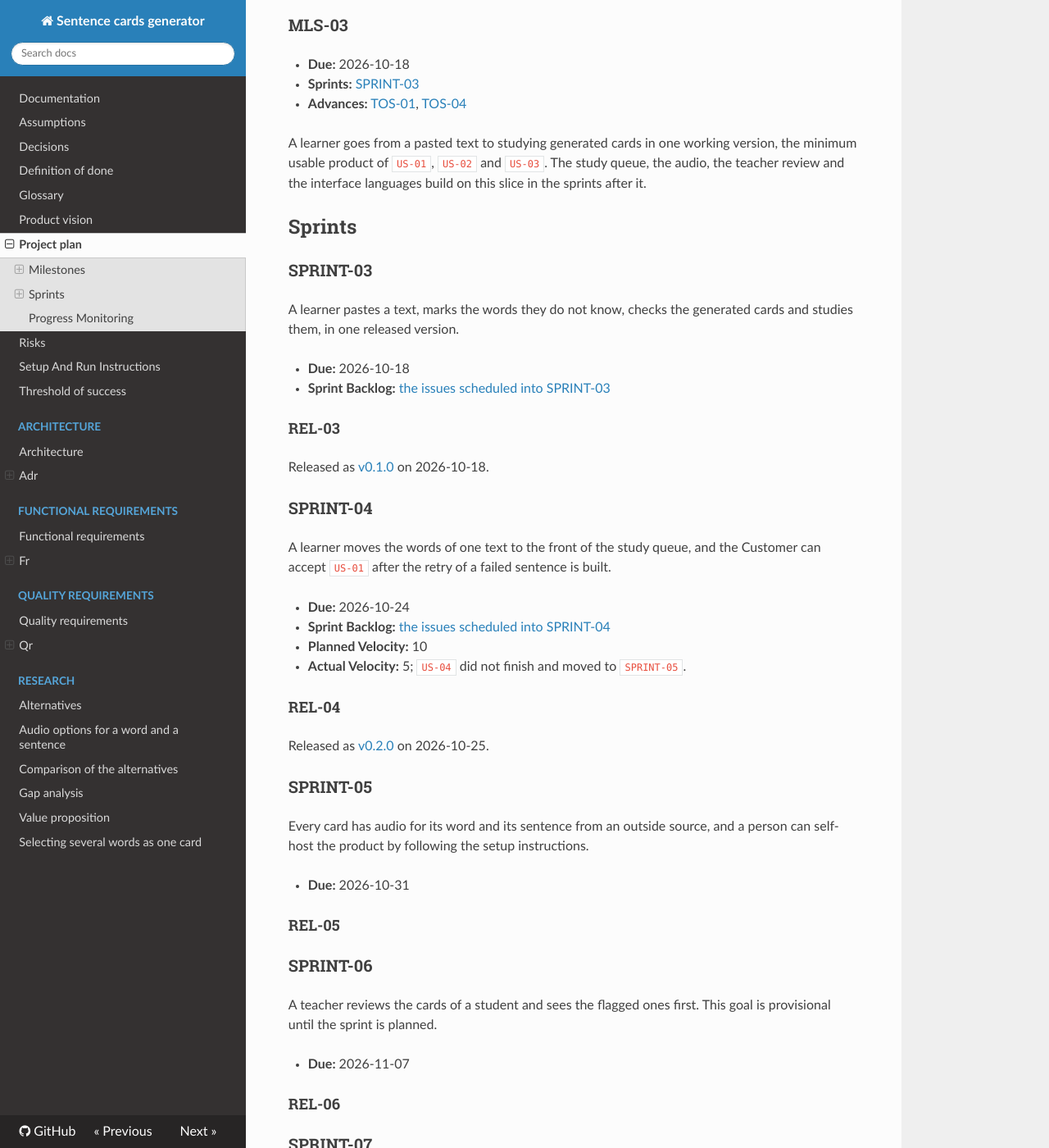
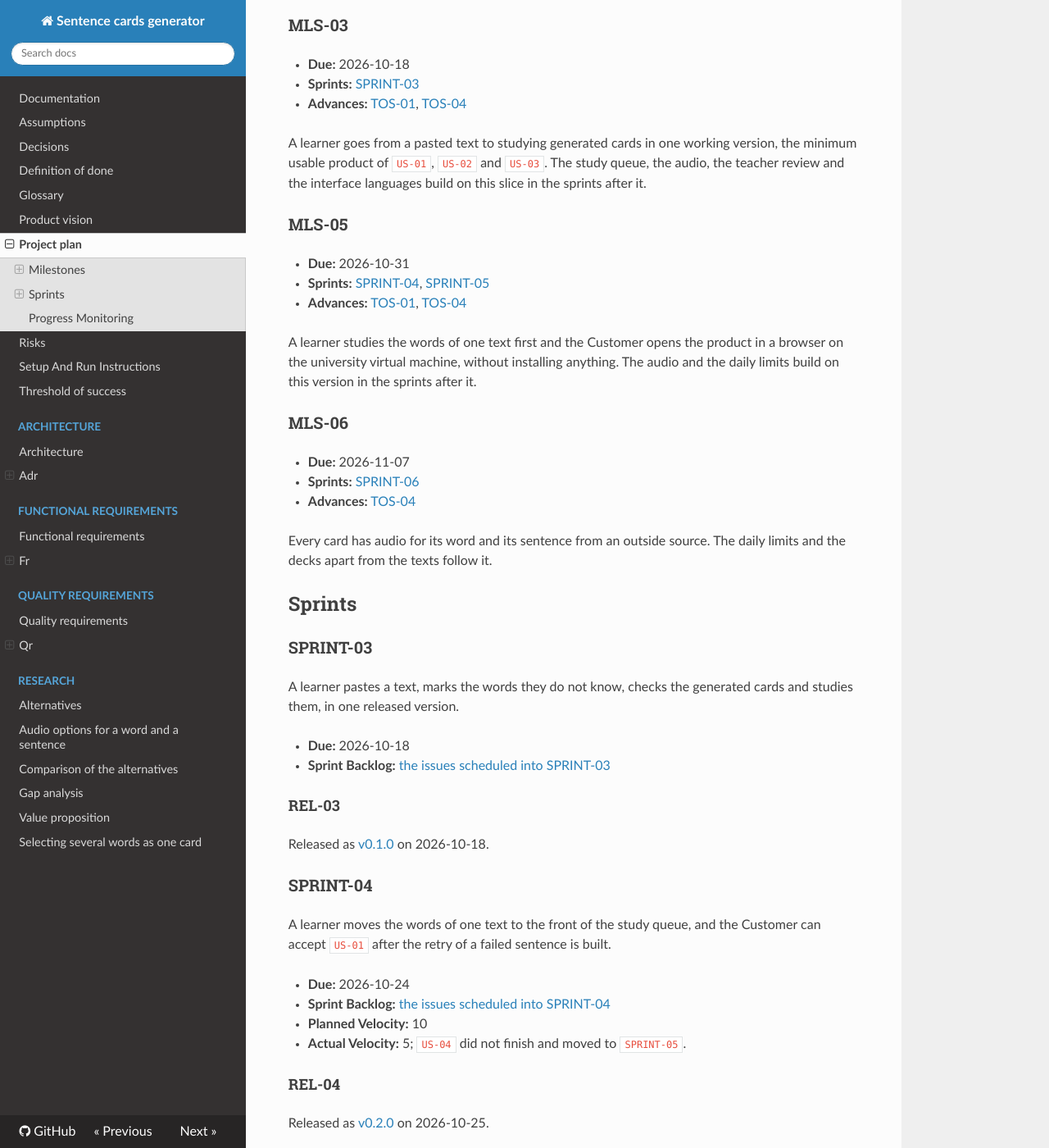
Before and after one commit to itpd-team-6/sentence-cards-generator-team-6, an MkDocs documentation site: the page built from docs/project-plan.md, in a window 1280 px wide and 1400 px high, scrolled down 199 px. Shown: the whole window at 82% size. Built offline with MkDocs 1.6.1, drawn with Linux system fonts in a browser that asks for light colours; nearby versions of some CDN libraries; some of the changed text lies outside the part shown.

Commit message:
Plan SPRINT-05 and define the milestones

```diff
--- a/docs/project-plan.md
+++ b/docs/project-plan.md
@@ -10,6 +10,24 @@
 
 A learner goes from a pasted text to studying generated cards in one working version, the minimum usable product of `US-01`, `US-02` and `US-03`.
 The study queue, the audio, the teacher review and the interface languages build on this slice in the sprints after it.
+
+### MLS-05
+
+- **Due:** 2026-10-31
+- **Sprints:** [SPRINT-04](#sprint-04), [SPRINT-05](#sprint-05)
+- **Advances:** [TOS-01](threshold-of-success.md#tos-01), [TOS-04](threshold-of-success.md#tos-04)
+
+A learner studies the words of one text first and the Customer opens the product in a browser on the university virtual machine, without installing anything.
+The audio and the daily limits build on this version in the sprints after it.
+
+### MLS-06
+
+- **Due:** 2026-11-07
+- **Sprints:** [SPRINT-06](#sprint-06)
+- **Advances:** [TOS-04](threshold-of-success.md#tos-04)
+
+Every card has audio for its word and its sentence from an outside source.
+The daily limits and the decks apart from the texts follow it.
 
 ## Sprints
 
@@ -39,15 +57,17 @@
 
 ### SPRINT-05
 
-Every card has audio for its word and its sentence from an outside source, and a person can self-host the product by following the setup instructions.
+A learner studies the words of one text first, deleting a card removes it from the study order at once, and the Customer opens the product in a browser on the university virtual machine.
 
 - **Due:** 2026-10-31
+- **Sprint Backlog:** [the issues scheduled into SPRINT-05](https://github.com/itpd-team-6/sentence-cards-generator-team-6/milestone/3)
+- **Planned Velocity:** 8
 
 #### REL-05
 
 ### SPRINT-06
 
-A teacher reviews the cards of a student and sees the flagged ones first.
+Every card has audio for its word and its sentence from an outside source.
 This goal is provisional until the sprint is planned.
 
 - **Due:** 2026-11-07
```
